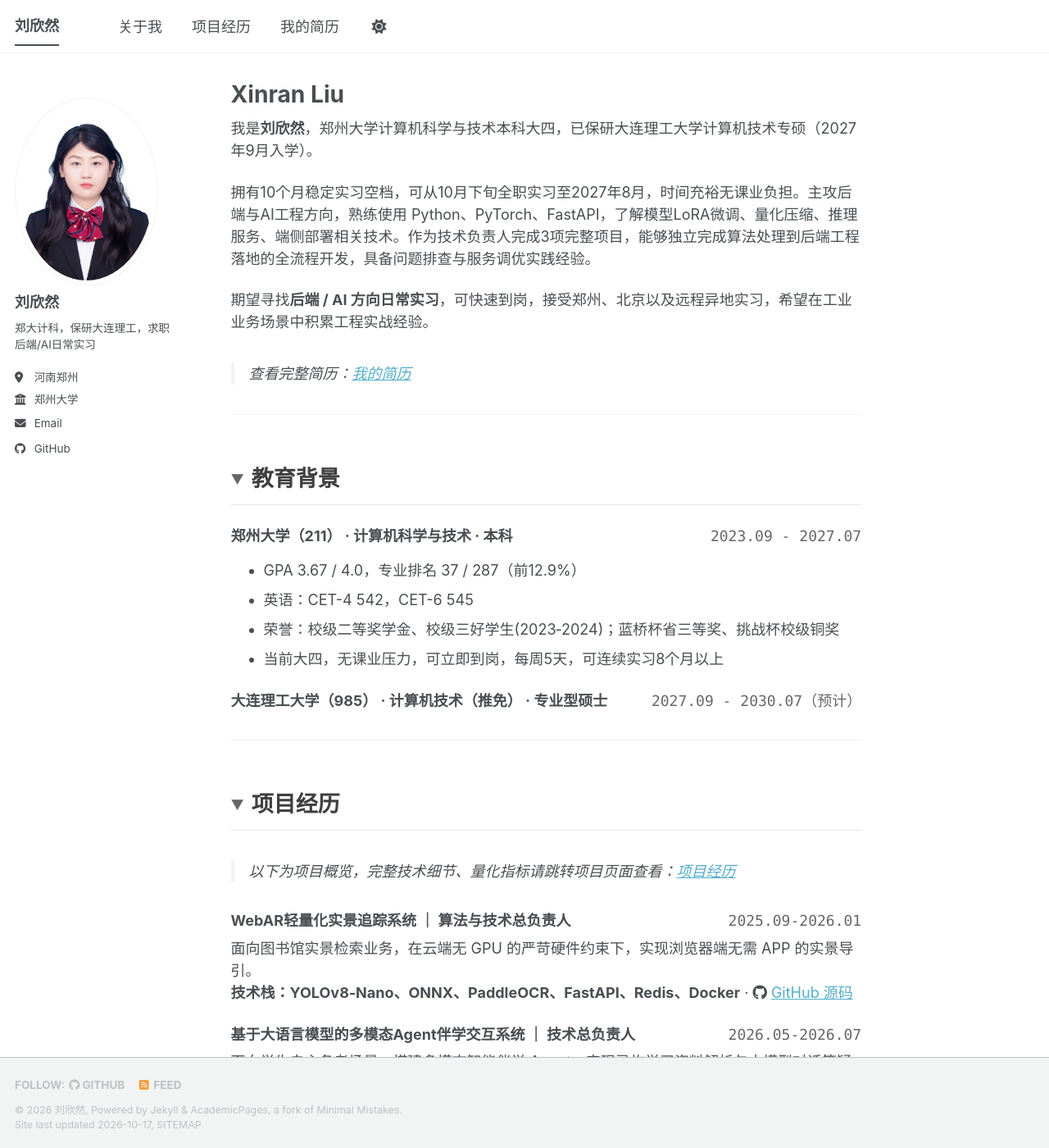
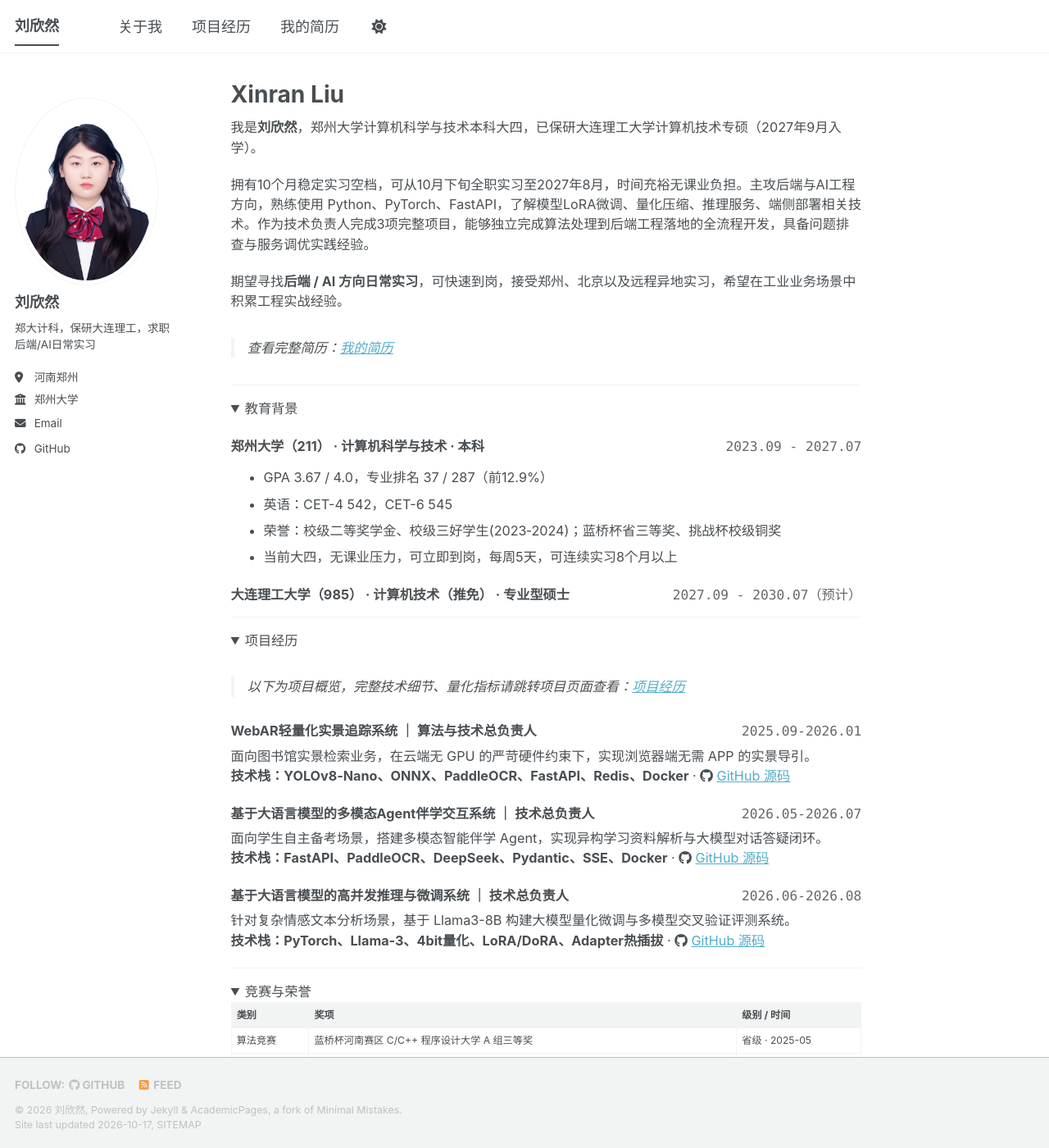
Before and after one commit to Linsensn/Linsensn.github.io, a Jekyll site: the page built from _pages/about.md, in a window 1280 px wide and 1400 px high. Shown: the whole window at 82% size. Built offline with Jekyll 4.4.1, drawn with Linux system fonts in a browser that asks for light colours; a style sheet for code colours, icons or effects is not loaded.

Commit message:
Update custom.scss

```diff
--- a/_sass/custom.scss
+++ b/_sass/custom.scss
@@ -1,47 +1,4 @@
-/* 1. 导航栏去黑框 */
-.greedy-nav {
-  a, button {
-    outline: none !important;
-    box-shadow: none !important;
-    -webkit-tap-highlight-color: transparent;
-
-    &:focus, &:active {
-      outline: none !important;
-      box-shadow: none !important;
-    }
-  }
+/* 调整正文全局字体大小 */
+.page__content {
+  font-size: 0.9em;
 }
-
-/* 2. details 折叠外观 */
-details.fold {
-  margin-top: 2em;
-  margin-bottom: 2em;
-}
-
-details.fold > summary {
-  font-size: 1.5rem !important; /* 字号变大 */
-  font-weight: 700 !important;  /* 加粗 */
-  color: #3f3f3f !important;
-  cursor: pointer;
-  list-style: none;
-  display: flex;
-  align-items: center;
-  padding: 0.8em 0 0.4em 0;
-  border-bottom: 1px solid #e5e5e5;
-}
-
-details.fold > summary::-webkit-details-marker {
-  display: none;
-}
-
-details.fold > summary::before {
-  content: "▶";
-  font-size: 0.6em;
-  margin-right: 0.6em;
-  color: #666;
-  transition: transform 0.2s ease-in-out;
-}
-
-details.fold[open] > summary::before {
-  transform: rotate(90deg);
-}
```
